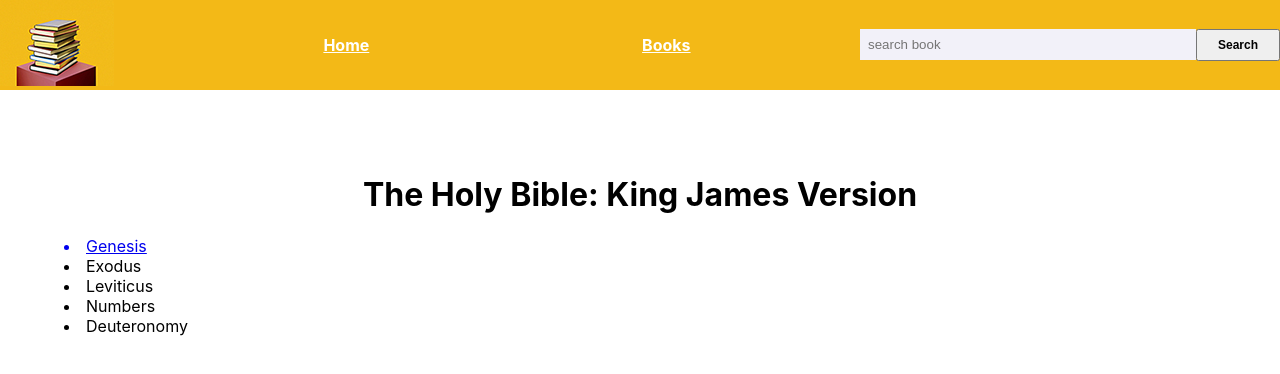
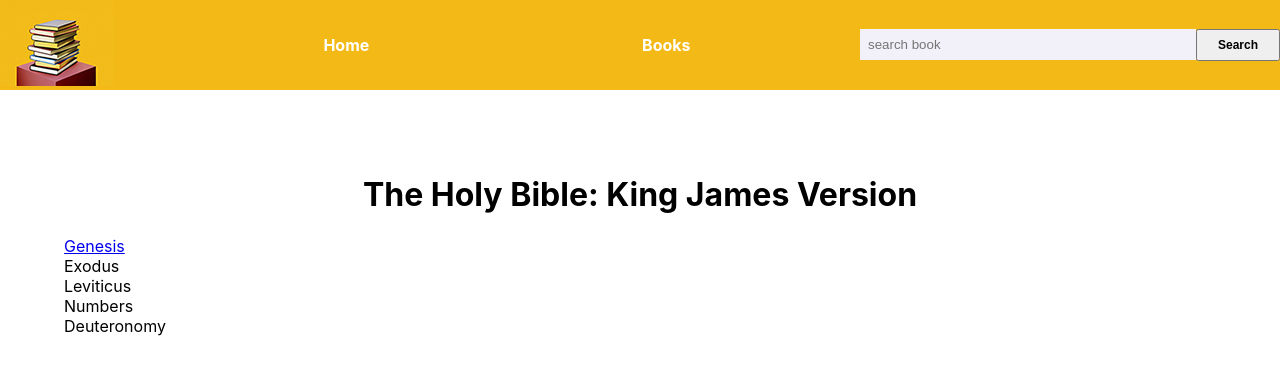
Before and after one commit to JRCelebrados/project2, a React (Create React App) app: page /bible in a window 1280 px wide. Shown: the top 374 px of the page. Built offline with nearby package versions, Linux system fonts and the light colour scheme.

Commit message:
fixed list-style of navbar

```diff
--- a/src/App.css
+++ b/src/App.css
@@ -67,3 +67,11 @@ p {
   left: 0;
   background: #f3b917;
 }
+
+.bible-books {
+  list-style: none;
+}
+
+.chapters {
+  list-style: none;
+}
--- a/src/components/NavigationBar.js
+++ b/src/components/NavigationBar.js
@@ -25,7 +25,8 @@ const NavigationBar = () => {
   }
 
   const navStyle = {
-    color: 'white'
+    color: 'white',
+    textDecoration: 'none',
   };
 
   return (
```
Also changed, not shown: 1 other file (tests, documents, lock files or other folders).
